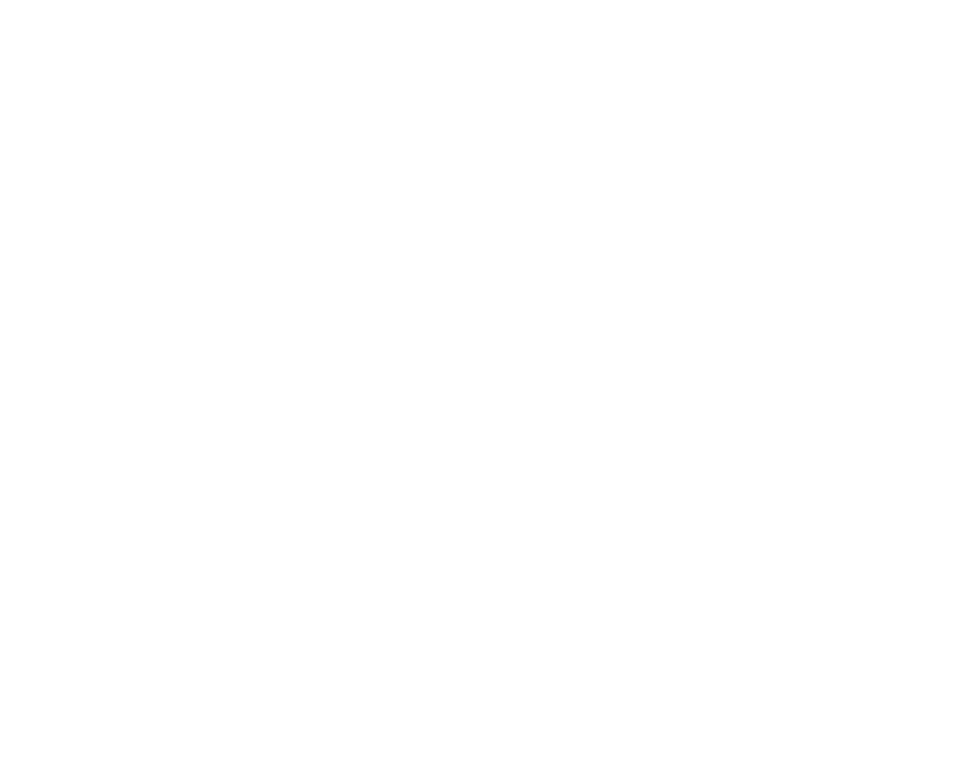
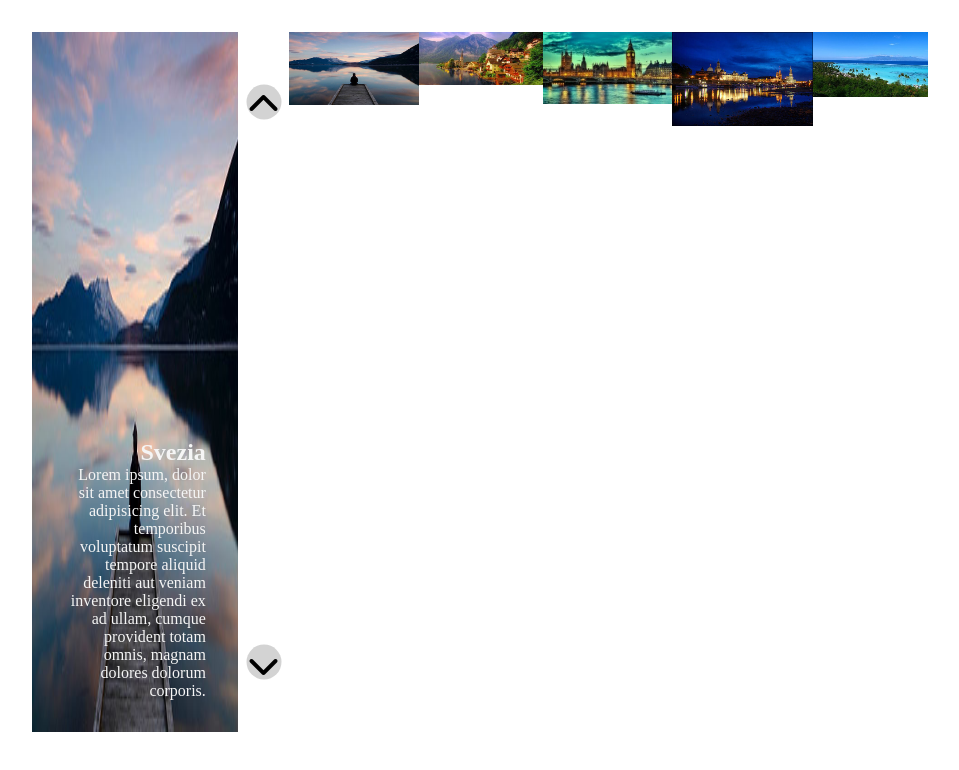
Before and after one commit to Dax2976/vue-slider, a plain HTML site: page index.html in a window 1280 px wide. Shown: the whole page, without its empty margins (160-1119 px from the left). Drawn offline with nearby package versions, Linux system fonts and the light colour scheme.

Commit message:
push con probelma layout

```diff
--- a/assets/js/app.js
+++ b/assets/js/app.js
@@ -0,0 +1,51 @@
+const app = new Vue({
+    el:'#app',
+    data:{
+        photo:[
+            {
+                image: './img/01.jpg',
+                title: 'Svezia',
+                text: 'Lorem ipsum, dolor sit amet consectetur adipisicing elit. Et temporibus voluptatum suscipit tempore aliquid deleniti aut veniam inventore eligendi ex ad ullam, cumque provident totam omnis, magnam dolores dolorum corporis.',
+            },
+            {
+                image: './img/02.jpg',
+                title: 'Svizzera',
+                text: 'Lorem ipsum.',
+            },
+            {
+                image: './img/03.jpg',
+                title: 'Gran Bretagna',
+                text: 'Lorem ipsum, dolor sit amet consectetur adipisicing elit.',
+            },
+            {
+                image: './img/04.jpg',
+                title: 'Germania',
+                text: 'Lorem ipsum, dolor sit amet consectetur adipisicing elit. Et temporibus voluptatum suscipit tempore aliquid deleniti aut veniam inventore eligendi ex ad ullam.',
+            },
+            {
+                image: './img/05.jpg',
+                title: 'Paradise',
+                text: 'Et temporibus voluptatum suscipit tempore aliquid deleniti aut veniam inventore eligendi ex ad ullam, cumque provident totam omnis.',
+            }
+        ],
+
+        activeItem:0,
+
+    },
+    methods:{
+        upImg(){
+            if(this.image > 0){
+                this.image++
+            } else if(this.image == 0){
+                this.image = this.photo.lenght - 1
+            }
+        },
+        downImg(){
+            if(this.image < this.photo.lenght - 1){
+                this.image++
+            } else if(this.image == this.photo.lenght - 1){
+                this.image = 0
+            }
+        }
+    }
+})
--- a/assets/js/css/style.css
+++ b/assets/js/css/style.css
@@ -3,3 +3,85 @@
     padding: 0;
     box-sizing: border-box;
 }
+
+.container{
+    width: 70%;
+    margin: 2rem auto;
+}
+
+img{
+    width: 100%;
+    display: block;
+}
+
+.row{
+    display: flex;
+    height: 700px;
+}
+
+.img_container,
+.img_first{
+    height: 100%;
+}
+
+.w_80{
+    width: 80%;
+    height: 100%;
+}
+
+.w_20{
+    width:20%;
+}
+
+.col.w_20 img{
+    height: calc(680px / 5);
+}
+
+.col.w_80{
+    position: relative;
+}
+
+.text{
+    position: absolute;
+  bottom: 0;
+  right: 0;
+  color: whitesmoke;
+  padding: 2rem;
+  text-align: right;
+  font-size: 1rem;
+}
+
+#carousel{
+    position: relative;
+}
+
+#upchevron,
+#downchevron{
+    left: 50%;
+    position: absolute;
+    transform: translate(-50%,-50%);
+    z-index: -1;
+    background-color: lightgray;
+    border-radius: 50%;
+    height: 35px;
+    width: 35px;
+    text-align: center;
+}
+
+#upchevron{
+    top: 10%;
+}
+
+#downchevron{
+    bottom: 5%;
+}
+
+#up,
+#down{
+    line-height: 40px;
+    vertical-align: middle;
+}
+
+.active{
+    border: 4px solid cornflowerblue;
+}
--- a/index.html
+++ b/index.html
@@ -9,6 +9,28 @@
     <link rel='stylesheet' href='https://cdnjs.cloudflare.com/ajax/libs/font-awesome/6.0.0/css/all.min.css' integrity='sha512-9usAa10IRO0HhonpyAIVpjrylPvoDwiPUiKdWk5t3PyolY1cOd4DSE0Ga+ri4AuTroPR5aQvXU9xC6qOPnzFeg==' crossorigin='anonymous' referrerpolicy='no-referrer' />
 </head>
 <body>
+    <div id="app">
+        <div class="container">
+            <div class="row">
+                <div class="w_80 col">
+                    <div class="img_container">
+                        <img :src="photo[activeItem].image" alt="" class="img_first">
+                        <div class="text">
+                            <h2 class="photo_title">{{photo[activeItem].title}}</h2>
+                            <p class="description">{{photo[activeItem].text}}</p>
+                        </div>
+                    </div>
+                </div>
+                <div id="carousel" class="w_20 col">
+                    <div id="upchevron" @click="upImg"><i class="fa-solid fa-chevron-up fa-2x" id="up"></i></div>
+                    <div id="downchevron" @click="downImg"><i class="fa-solid fa-chevron-down fa-2x" id="down"></i></div>
+                </div>
+                <div v-for="(photo,index) in photo" class="" :class="photo == index ? active : '' " :id="index">
+                    <img :src="photo.image" alt="">
+                </div>
+            </div>
+        </div>
+    </div>
 
 
 
```
